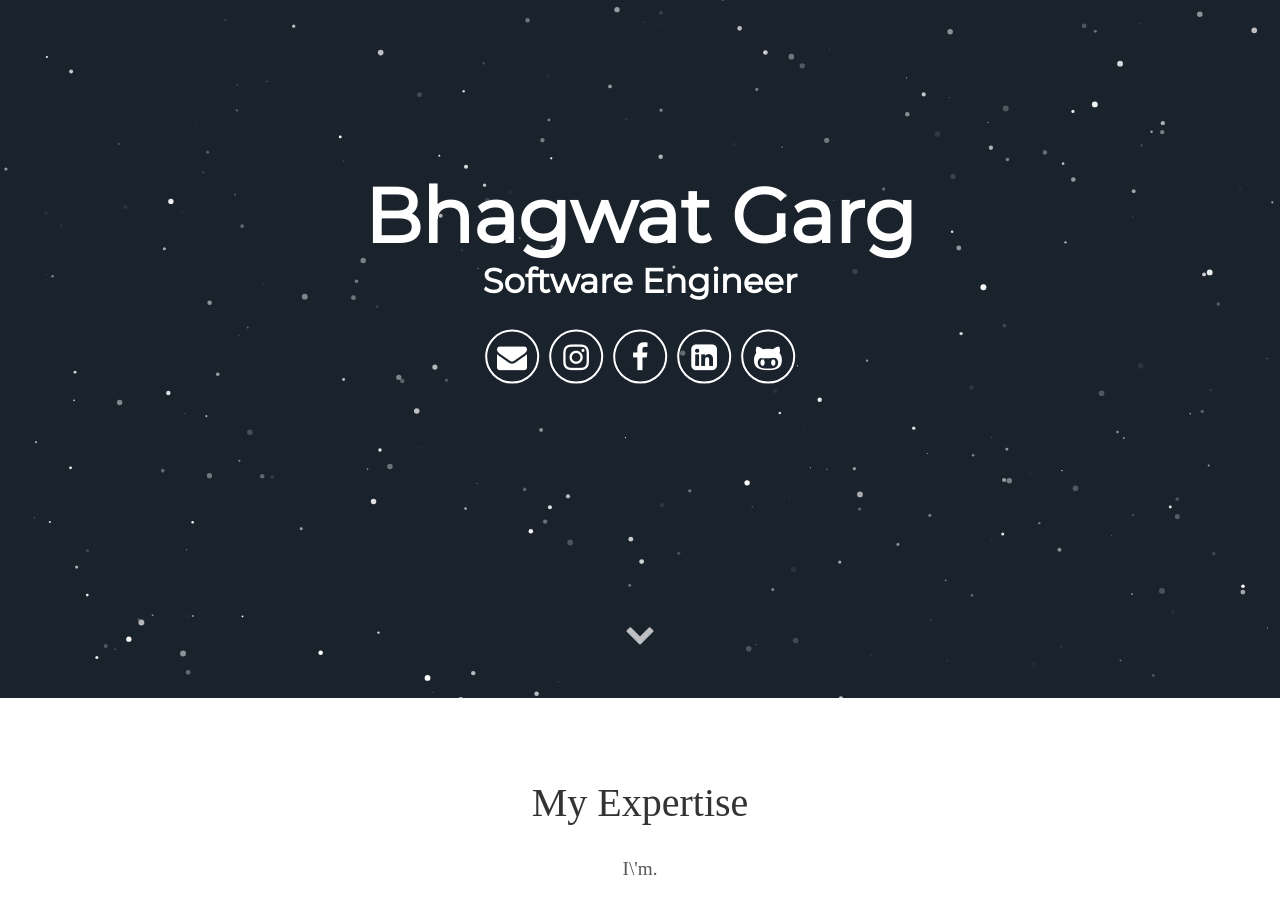
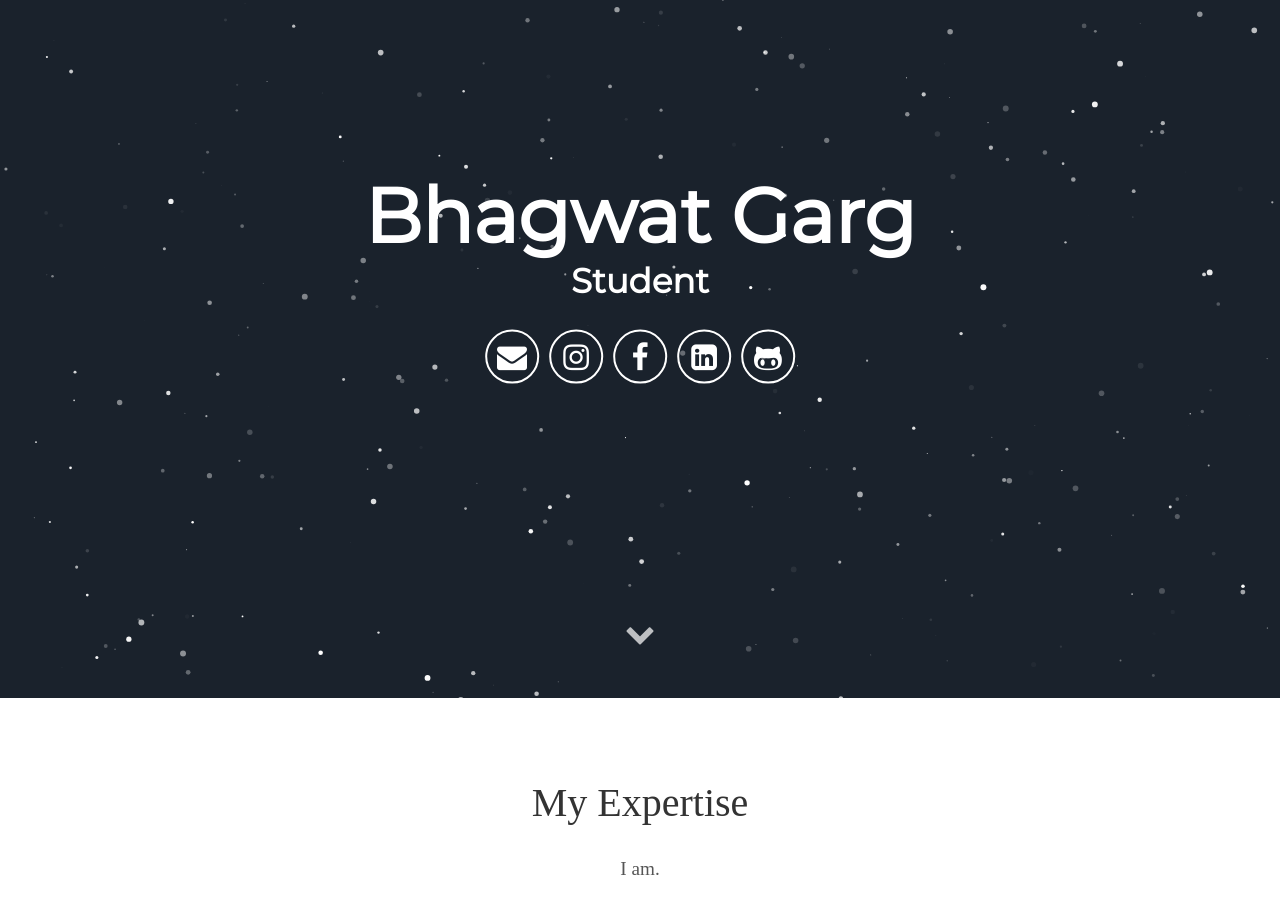
Before and after one commit to bhagwatgarg/bhagwatgarg.github.io, a Jekyll site: the page built from index.html, in a window 1280 px wide and 900 px high, scrolled down 202 px. Built offline with Jekyll 4.4.1, drawn with Linux system fonts in a browser that asks for light colours; some web fonts are replaced; some of the changed text lies outside the part shown.

Commit message:
commit 1

```diff
--- a/_config.yml
+++ b/_config.yml
@@ -6,8 +6,8 @@ description: Jekyll Theme Minimal Resume
 
 # User settings
 username: Bhagwat Garg
-user_description: I\'m. #a nomad Software Engineer, always searching for the next challenge; no task is too scary nor too difficult. Lately I have been immersed in the <b>crypto-world</b> working for Radix, a London based startup trying to create the next massive scalable DLT. I'm one of the two guys behind all the JS related stuff. Visit my blog here <a href="https://mauriciourraco.com" target="_blank">https://mauriciourraco.com</a>
-user_title: Software Engineer
+user_description: I am. #a nomad Software Engineer, always searching for the next challenge; no task is too scary nor too difficult. Lately I have been immersed in the <b>crypto-world</b> working for Radix, a London based startup trying to create the next massive scalable DLT. I'm one of the two guys behind all the JS related stuff. Visit my blog here <a href="https://mauriciourraco.com" target="_blank">https://mauriciourraco.com</a>
+user_title: Student
 email: b.garg2013@gmail.com
 # twitter_username: lorem_ipsum
 # github_username:  lorem_ipsum
--- a/_includes/footer.html
+++ b/_includes/footer.html
@@ -1,6 +1,6 @@
 <footer class="footer">
     <!-- <p>&copy; {{ site.username }}</p> -->
-    <p>Build with Jekyll and <span class="love">❤</span> by <a href="https://github.com/murraco">Mauricio Urraco</a></p>
+    <p>Build with Jekyll and <span class="love">❤</span> by <a href="https://github.com/bhagwatgarg">Bhagwat Garg</a></p>
 </footer>
 <script src="//cdn.jsdelivr.net/particles.js/2.0.0/particles.min.js"></script>
 <script src="{{ '/assets/js/sweet-scroll.min.js' | prepend: site.baseurl }}"></script>
--- a/_includes/header.html
+++ b/_includes/header.html
@@ -5,10 +5,10 @@
         <span class="site-description">{{ site.user_title }}</span>
       </h1>
       <div class="header-icons">
-        <a aria-label="Send email" href="mailto:mauriurraco@gmail.com"><i class="icon fa fa-envelope"></i></a>
+        <a aria-label="Send email" href="mailto:b.garg2013@gmail.com"><i class="icon fa fa-envelope"></i></a>
         <a aria-label="My Instagram" target="_blank" href="https://www.instagram.com/bhagwatgarg"><i class="icon fa fa-instagram" aria-hidden="true"></i></a>
         <a aria-label="My Facebook" target="_blank" href="https://www.facebook.com/profile.php?id=100001005423412"><i class="icon fa fa-facebook" aria-hidden="true"></i></a>
-        <a aria-label="My LinkedIn" target="_blank" href="https://www.linkedin.com/in"><i class="icon fa fa-linkedin-square" aria-hidden="true"></i></a>
+        <a aria-label="My LinkedIn" target="_blank" href="https://www.linkedin.com/"><i class="icon fa fa-linkedin-square" aria-hidden="true"></i></a>
         <a aria-label="My Github" target="_blank" href="https://github.com/bhagwatgarg"><i class="icon fa fa-github-alt" aria-hidden="true"></i></a>
       </div>
       <div class="header-links">
```
Also changed, not shown: 17 other files.
